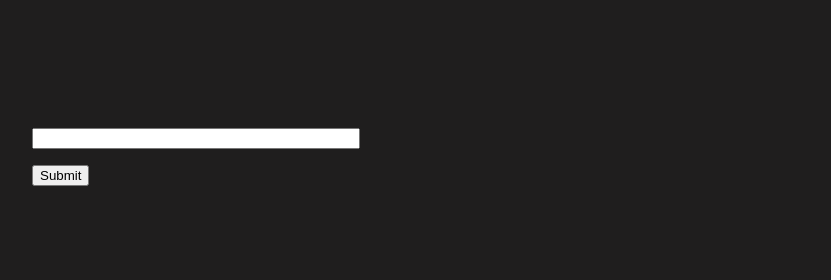
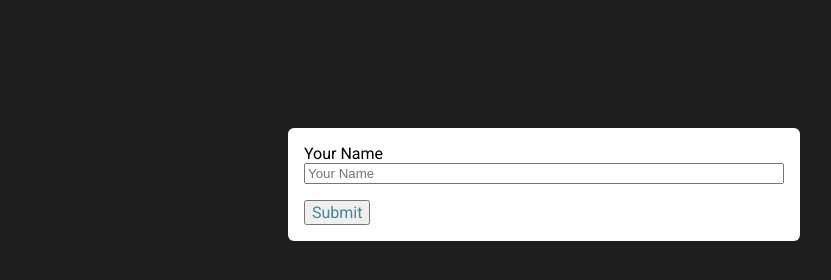
Before and after one commit to DrInnovatio/webfood, a plain HTML site: page HTMLforms/index.html in a window 1280 px wide. Shown: the whole page, without its empty margins (96-927 px from the left). Drawn offline with Linux system fonts and the light colour scheme.

Commit message:
input form css - 1

```diff
--- a/HTMLforms/index.html
+++ b/HTMLforms/index.html
@@ -4,11 +4,17 @@
   <meta charset="UTF-8">
   <meta http-equiv="X-UA-Compatible" content="IE=edge">
   <meta name="viewport" content="width=device-width, initial-scale=1.0">
+  <link rel="preconnect" href="https://fonts.googleapis.com">
+  <link rel="preconnect" href="https://fonts.gstatic.com" crossorigin>
+  <link href="https://fonts.googleapis.com/css2?family=Roboto:wght@100;400;900&display=swap" rel="stylesheet">
   <title>HTML forms</title>
   <link rel="stylesheet" href="styles.css">
 </head>
 <body>
-  <input type="text"/>
-  <button type="submit">Submit</button>
+  <form action="/user-data" method="GET">
+    <label for="username">Your Name</label>
+    <input type="text" name="user-name" id="user-name" placeholder="Your Name"/>
+    <button type="submit">Submit</button>
+  </form>
 </body>
 </html>
--- a/HTMLforms/styles.css
+++ b/HTMLforms/styles.css
@@ -1,14 +1,27 @@
 body {
   background-color: rgb(31, 30, 30);
   margin: 8rem;
+  font-family: 'Roboto', sans-serif;
+}
+
+form {
+  width: 30rem;
+  margin: 3rem auto;
+  background-color: rgb(255, 255, 255);
+  padding: 1rem;
+  border-radius: 6px;
 }
 
 input {
-  width: 20rem;
+  width: 100%;
   display: block;
   margin-bottom: 1rem;
+  box-sizing: border-box;
 }
 
 button {
   display: block;
+  color: rgb(68, 131, 149);
+  font: inherit;
+
 }
```
